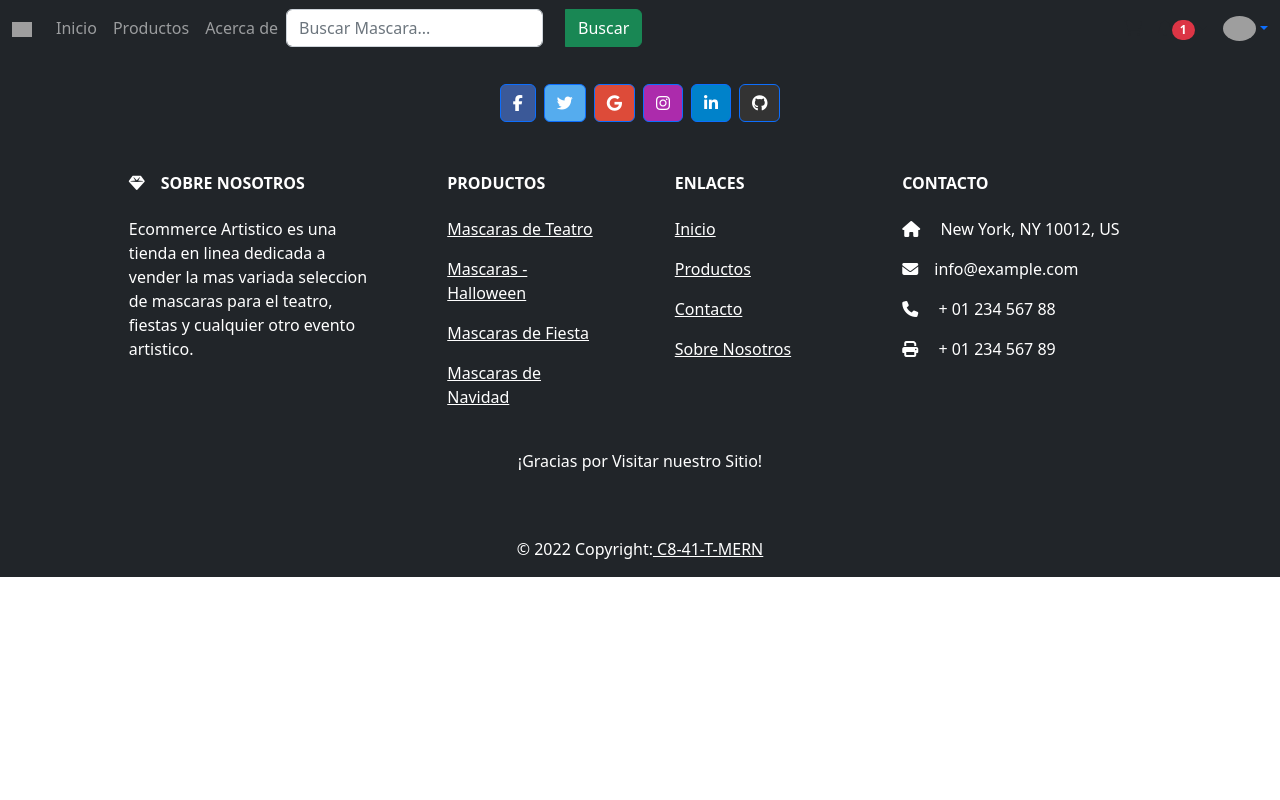
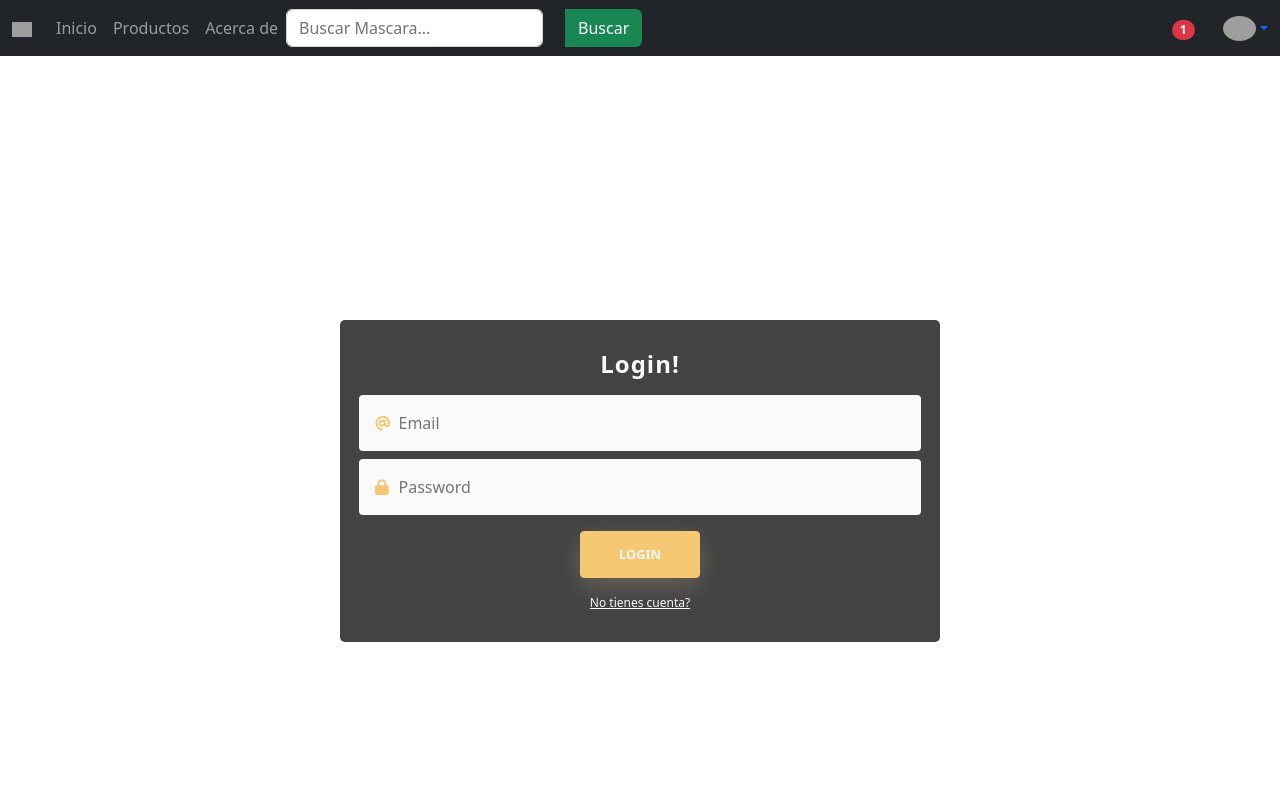
Before and after one commit to No-Country/C8-41-t-mern, a React (Vite) app in the folder client/: page /login in a window 1280 px wide. Shown: the top 800 px of the page. Built offline with nearby package versions, Linux system fonts and the light colour scheme; grey boxes are pictures that could not be loaded.

Commit message:
Login en construccion

```diff
--- a/client/src/App.jsx
+++ b/client/src/App.jsx
@@ -13,6 +13,7 @@ import AdminPanel from "./components/AdminPanel/AdminPanel";
 import ManageProducts from "./components/AdminPanel/ManageProducts";
 
 import UpdateProduct from "./components/UpdateProduct";
+import Login from "./components/Login";
 
 
 
@@ -26,7 +27,9 @@ function App() {
         <NavBar />
         <Routes>
           <Route index element={<Products />} />
+          <Route path="/login" element={<Login />} />
           <Route path="detalle/:id" element={<ProductDetail />} />
+
           <Route path="register" element={<Register />} />
         </Routes>
 
--- a/client/src/components/Login.jsx
+++ b/client/src/components/Login.jsx
@@ -1,9 +1,96 @@
-
+import axios from "axios";
+import { useState } from "react";
 
 const Login = () => {
+  const [email, setEmail] = useState("");
+  const [password, setPassword] = useState("");
+  const [alerta, setAlerta] = useState();
+
+  const handleSubmit = async (e) => {
+    e.preventDefault();
+
+    if ([email, password].includes("")) {
+      setAlerta(
+        <h3 className="alert alert-danger" role="alert">
+          Todos los campos son obligatorios
+        </h3>
+      );
+
+      return;
+    }
+
+    try {
+      const { data } = await axios.post(`${import.meta.env.VITE_BACKEND_URL}/api/auth/login`, { email, password });
+      console.log(data);
+      localStorage.setItem("tokem", data.token);
+
+    } catch (error) {
+      setAlerta(
+        <h3 className="alert alert-danger" role="alert">  {error.response.data.msg} </h3>
+      )
+
+    }
+
+  };
+
   return (
-    <div>Login</div>
-  )
-}
+    <div className="login__container">
 
-export default Login
+      <form
+        onSubmit={handleSubmit}
+        className="login__card"
+        style={{ marginTop: "50px" }}
+      >
+        <h2 className="login__title">Login!</h2>
+        {
+      alerta
+    }
+        <div className="login__field">
+          <svg
+            className="input-icon"
+            viewBox="0 0 500 500"
+            xmlns="http://www.w3.org/2000/svg"
+          >
+            <path d="M207.8 20.73c-93.45 18.32-168.7 93.66-187 187.1c-27.64 140.9 68.65 266.2 199.1 285.1c19.01 2.888 36.17-12.26 36.17-31.49l.0001-.6631c0-15.74-11.44-28.88-26.84-31.24c-84.35-12.98-149.2-86.13-149.2-174.2c0-102.9 88.61-185.5 193.4-175.4c91.54 8.869 158.6 91.25 158.6 183.2l0 16.16c0 22.09-17.94 40.05-40 40.05s-40.01-17.96-40.01-40.05v-120.1c0-8.847-7.161-16.02-16.01-16.02l-31.98 .0036c-7.299 0-13.2 4.992-15.12 11.68c-24.85-12.15-54.24-16.38-86.06-5.106c-38.75 13.73-68.12 48.91-73.72 89.64c-9.483 69.01 43.81 128 110.9 128c26.44 0 50.43-9.544 69.59-24.88c24 31.3 65.23 48.69 109.4 37.49C465.2 369.3 496 324.1 495.1 277.2V256.3C495.1 107.1 361.2-9.332 207.8 20.73zM239.1 304.3c-26.47 0-48-21.56-48-48.05s21.53-48.05 48-48.05s48 21.56 48 48.05S266.5 304.3 239.1 304.3z"></path>
+          </svg>
+          <input
+            value={email}
+            onChange={(e) => setEmail(e.target.value)}
+            autoComplete="on"
+            placeholder="Email"
+            className="login__input-field"
+            type="email"
+            id="email"
+          />
+        </div>
+        <div className="login__field">
+          <svg
+            className="input-icon"
+            viewBox="0 0 500 500"
+            xmlns="http://www.w3.org/2000/svg"
+          >
+            <path d="M80 192V144C80 64.47 144.5 0 224 0C303.5 0 368 64.47 368 144V192H384C419.3 192 448 220.7 448 256V448C448 483.3 419.3 512 384 512H64C28.65 512 0 483.3 0 448V256C0 220.7 28.65 192 64 192H80zM144 192H304V144C304 99.82 268.2 64 224 64C179.8 64 144 99.82 144 144V192z"></path>
+          </svg>
+          <input
+            value={password}
+            onChange={(e) => setPassword(e.target.value)}
+            autoComplete="off"
+            type="password"
+            placeholder="Password"
+            className="login__input-field"
+            name="password"
+            id="password"
+          />
+        </div>
+        <button type="submit" className="login__btn">
+          Login
+        </button>
+        <a href="/register" className="login__btn-link">
+          No tienes cuenta?
+        </a>
+      </form>
+    </div>
+  );
+};
+
+export default Login;
--- a/client/src/components/ProductDetail.jsx
+++ b/client/src/components/ProductDetail.jsx
@@ -16,7 +16,7 @@ const ProductDetail = () => {
 
     useEffect(() => {
 
-      const url = `http://localhost:4000/api/products/${id}`
+      const url = `${import.meta.env.VITE_BACKEND_URL}/api/products/${id}`
 
       axios.get(url)
           .then(res => setOneProduct(res.data))
```
Also changed, not shown: 1 other file (tests, documents, lock files or other folders).
